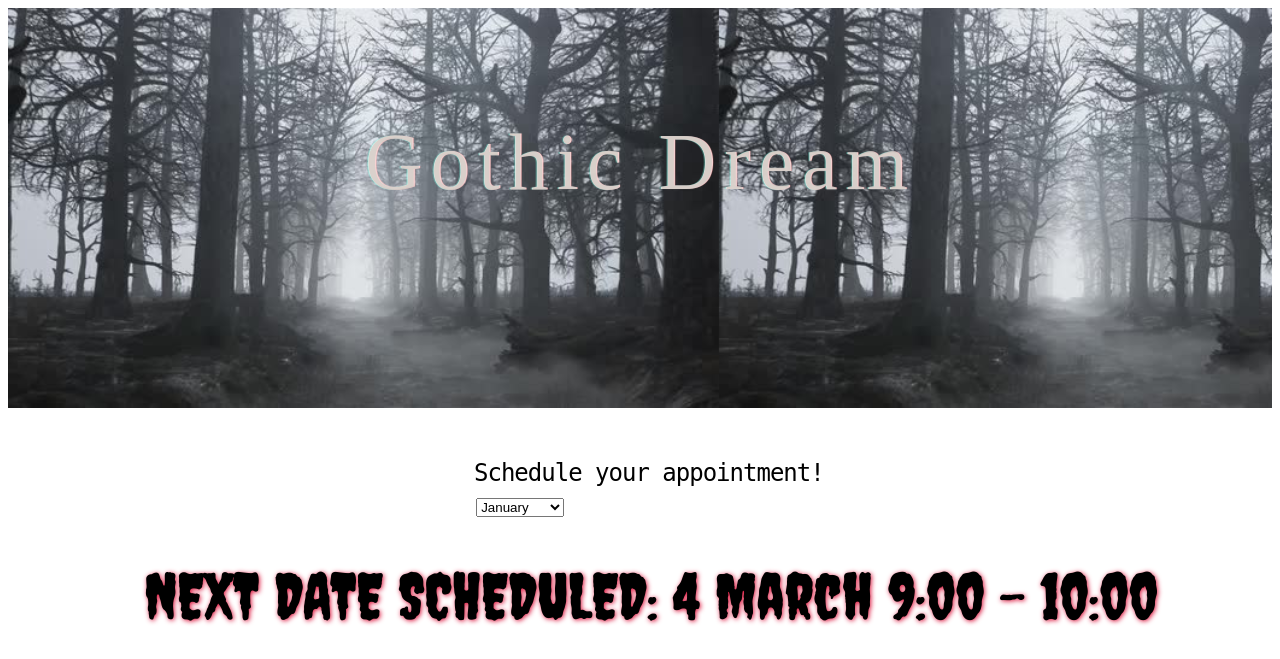
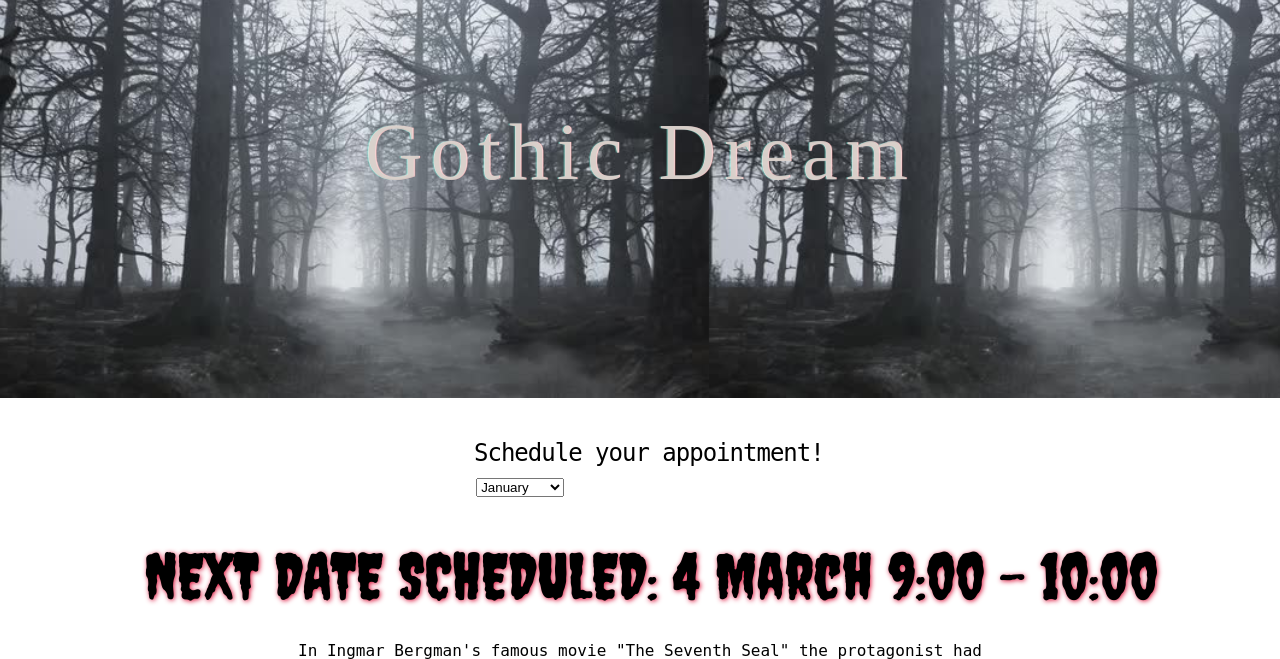
Before and after one commit to hardlanebakura/PortfolioWebsite, a Flask app: page / in a window 1280 px wide. Shown: the top 659 px of the page. Run offline with Flask 2, Linux system fonts and the light colour scheme; data comes from the database, SQL or seed files in the repository; some libraries are stand-ins or nearby versions.

Commit message:
committing before upload

```diff
--- a/static/css/index.css
+++ b/static/css/index.css
@@ -28,6 +28,7 @@
 .gothic_main {
 
     height: 400px;
+    margin:-10px;
     font-family:"cafeole_roquetteregular", sans-serif;
     background-image:url("../images/gothic_forest.jpg");
     background-size: contain;
```
Also changed, not shown: README.md.
